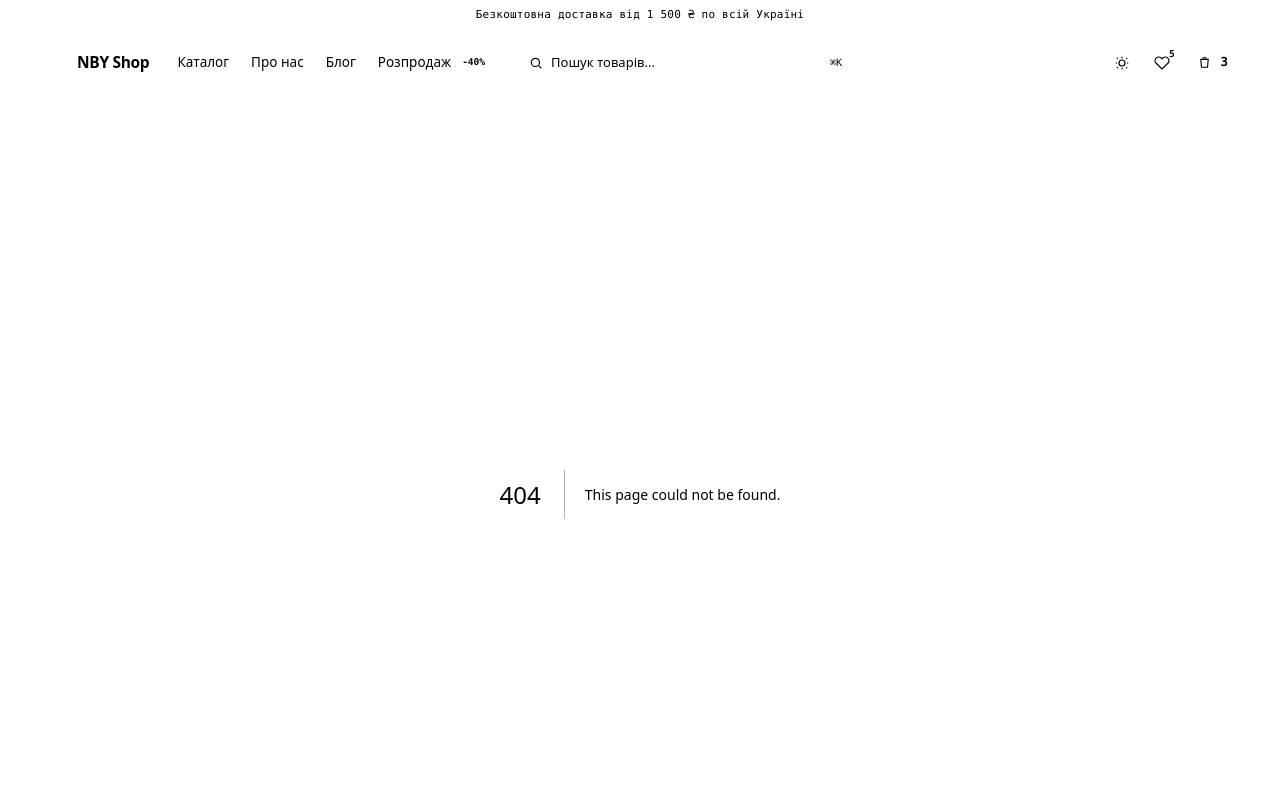
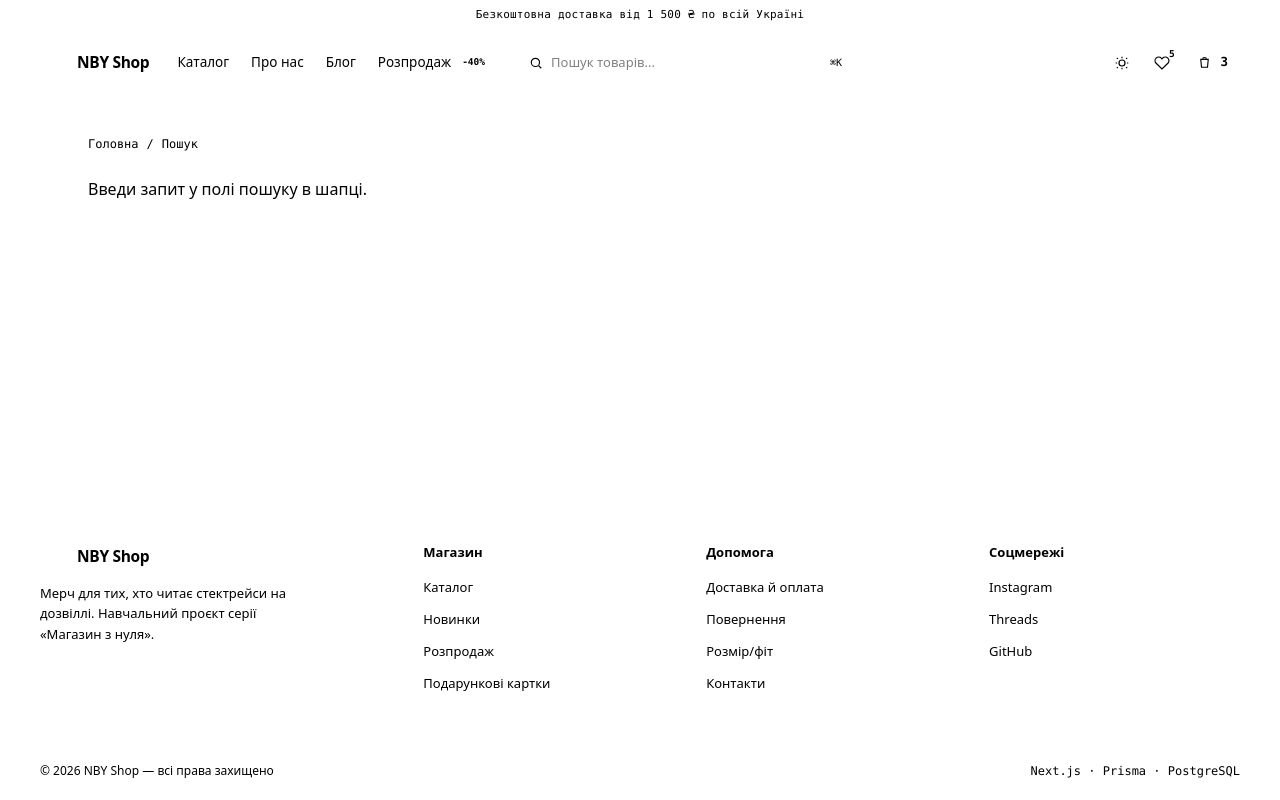
Before and after one commit to nazarenko-by/Posts, a Next.js app in the folder NBY_Shop/: page /search in a window 1280 px wide. Before the commit this address had no page. Shown: the top 800 px of the page. Built offline with nearby package versions, Linux system fonts and the light colour scheme.

Commit message:
post_185: add search

```diff
--- /dev/null
+++ b/NBY_Shop/app/search/page.tsx
@@ -0,0 +1,77 @@
+import Link from "next/link";
+import { prisma } from "@/lib/prisma";
+import { ProductCard } from "@/components/ProductCard";
+
+// Епізод 5 — сторінка результатів пошуку. Наступний крок у search params-конвенції,
+// вже знайомій з episode 4 (params: Promise<{ slug }>): у Next 16 searchParams теж
+// приходить як Promise, тому await перед читанням.
+//
+// Затримка запиту — не мокова "0.42s" з дизайн-кіту, а справжній performance.now()
+// навколо prisma.product.findMany. Кіт малював цифру для вигляду; тут вона реальна
+// і змінюється залежно від запиту.
+//
+// Вимір винесено в окрему async-функцію поза компонентом: eslint-правило
+// react-hooks/purity (нове в eslint-config-next 16) забороняє викликати
+// "нечисті" функції (performance.now, Date.now, Math.random) прямо в тілі
+// компонента/хука — але звичайна допоміжна функція під це правило не підпадає.
+async function searchProducts(query: string) {
+	const start = performance.now();
+	const products = await prisma.product.findMany({
+		where: {
+			status: "PUBLISHED",
+			title: { contains: query, mode: "insensitive" },
+		},
+		orderBy: { createdAt: "desc" },
+	});
+	const latencyMs = performance.now() - start;
+	return { products, latencyMs };
+}
+
+export default async function SearchPage({ searchParams }: { searchParams: Promise<{ q?: string }> }) {
+	const { q } = await searchParams;
+	const query = (q ?? "").trim();
+
+	const { products, latencyMs } =
+		query.length > 0
+			? await searchProducts(query)
+			: { products: [] as Awaited<ReturnType<typeof prisma.product.findMany>>, latencyMs: 0 };
+
+	return (
+		<div className="mx-auto max-w-6xl px-6 py-10">
+			<nav className="mb-6 flex items-center gap-2 font-mono text-[12px] text-fg-subtle">
+				<Link href="/" className="hover:text-fg">
+					Головна
+				</Link>
+				<span>/</span>
+				<span className="text-fg-muted">Пошук</span>
+			</nav>
+
+			{query.length === 0 ? (
+				<p className="text-fg-muted">Введи запит у полі пошуку в шапці.</p>
+			) : (
+				<>
+					<div className="mb-8 flex flex-wrap items-baseline gap-3">
+						<h1 className="text-[26px] font-semibold leading-[1.2] tracking-[-0.02em] text-fg">
+							Результати для «{query}»
+						</h1>
+						<span className="font-mono text-[12.5px] text-fg-subtle">
+							{products.length} {products.length === 1 ? "товар" : "товарів"} · {latencyMs.toFixed(1)} мс
+						</span>
+					</div>
+
+					{products.length === 0 ? (
+						<p className="text-fg-muted">
+							Нічого не знайдено за запитом «{query}». Спробуй іншу назву чи категорію.
+						</p>
+					) : (
+						<div className="grid grid-cols-2 gap-6 md:grid-cols-3 lg:grid-cols-4">
+							{products.map((product) => (
+								<ProductCard key={product.id} product={product} />
+							))}
+						</div>
+					)}
+				</>
+			)}
+		</div>
+	);
+}
--- a/NBY_Shop/components/ShopHeader.tsx
+++ b/NBY_Shop/components/ShopHeader.tsx
@@ -1,8 +1,10 @@
 "use client";
 
-import { useState } from "react";
+import { useEffect, useState } from "react";
+import { useRouter } from "next/navigation";
 import Link from "next/link";
 import { ThemeToggle } from "@/components/ThemeToggle";
+import { useDebounce } from "@/hooks/useDebounce";
 
 // Переклад ShopHeader.dc.html (NBY Shop (Design)/ShopHeader.dc.html) з inline-стилів
 // на Tailwind-класи наших токенів. Структура 1:1 з кітом: announcement strip →
@@ -12,6 +14,13 @@ import { ThemeToggle } from "@/components/ThemeToggle";
 //
 // cart/wishlist рахуються статично (3/5) — реальний стан кошика й обраного
 // приходить в епізодах 7 (кошик) і 9 (wishlist).
+//
+// Пошук (епізод 5) — раніше декоративний <span>, тепер реальний контрольований
+// input. useDebounce (300ms) — той самий hook, що вже був на слайдах постів
+// 169-170 — гасить проміжні onChange під час набору: на /search відправляється
+// лише "заспокоєне" значення, а не кожна натиснута клавіша. Мобільна кнопка-іконка
+// поки лише відкриває/закриває (реальний mobile search overlay — поза скоупом
+// епізоду).
 
 const NAV_LINKS = [
 	{ href: "/", label: "Каталог" },
@@ -21,6 +30,16 @@ const NAV_LINKS = [
 
 export function ShopHeader({ cartCount = 3, wishCount = 5 }: { cartCount?: number; wishCount?: number }) {
 	const [menuOpen, setMenuOpen] = useState(false);
+	const [query, setQuery] = useState("");
+	const debouncedQuery = useDebounce(query, 300);
+	const router = useRouter();
+
+	useEffect(() => {
+		const trimmed = debouncedQuery.trim();
+		if (trimmed.length > 0) {
+			router.push(`/search?q=${encodeURIComponent(trimmed)}`);
+		}
+	}, [debouncedQuery, router]);
 
 	return (
 		<header className="relative z-10 border-b border-border bg-bg font-sans">
@@ -59,7 +78,17 @@ export function ShopHeader({ cartCount = 3, wishCount = 5 }: { cartCount?: numbe
 					</Link>
 				</nav>
 
-				<div className="hidden h-9 max-w-[340px] flex-1 items-center gap-2 rounded-control border border-border bg-bg-subtle px-[11px] md:flex">
+				<form
+					role="search"
+					onSubmit={(e) => {
+						e.preventDefault();
+						const trimmed = query.trim();
+						if (trimmed.length > 0) {
+							router.push(`/search?q=${encodeURIComponent(trimmed)}`);
+						}
+					}}
+					className="hidden h-9 max-w-[340px] flex-1 items-center gap-2 rounded-control border border-border bg-bg-subtle px-[11px] md:flex"
+				>
 					<svg
 						width="14"
 						height="14"
@@ -67,16 +96,23 @@ export function ShopHeader({ cartCount = 3, wishCount = 5 }: { cartCount?: numbe
 						fill="none"
 						stroke="currentColor"
 						strokeWidth="2"
-						className="text-fg-subtle"
+						className="flex-none text-fg-subtle"
 					>
 						<circle cx="11" cy="11" r="7" />
 						<path d="M21 21l-4.5-4.5" />
 					</svg>
-					<span className="flex-1 text-[13px] text-fg-subtle">Пошук товарів...</span>
-					<span className="rounded-[4px] border border-border bg-bg px-[5px] py-[2px] font-mono text-[10px] font-medium text-fg-subtle">
+					<input
+						type="search"
+						value={query}
+						onChange={(e) => setQuery(e.target.value)}
+						placeholder="Пошук товарів..."
+						aria-label="Пошук товарів"
+						className="flex-1 bg-transparent text-[13px] text-fg outline-none placeholder:text-fg-subtle"
+					/>
+					<span className="flex-none rounded-[4px] border border-border bg-bg px-[5px] py-[2px] font-mono text-[10px] font-medium text-fg-subtle">
 						⌘K
 					</span>
-				</div>
+				</form>
 
 				<div className="ml-auto flex flex-none items-center gap-[6px]">
 					<ThemeToggle />
--- /dev/null
+++ b/NBY_Shop/hooks/useDebounce.ts
@@ -0,0 +1,20 @@
+"use client";
+
+import { useEffect, useState } from "react";
+
+// Той самий useDebounce, що вже показали на слайдах постів 169-170 (і в
+// клікабельному демо post_170/index.tsx) — тепер підключаємо його до
+// реального пошуку в шапці магазину, а не лише до навчального прикладу.
+// setTimeout ставить оновлення на delay мс вперед, а cleanup-функція
+// useEffect скасовує попередній таймер щохвилини value змінюється —
+// саме це "з'їдає" проміжні onChange-виклики під час швидкого набору.
+export function useDebounce<T>(value: T, delay: number): T {
+	const [debounced, setDebounced] = useState(value);
+
+	useEffect(() => {
+		const id = setTimeout(() => setDebounced(value), delay);
+		return () => clearTimeout(id);
+	}, [value, delay]);
+
+	return debounced;
+}
```
Also changed, not shown: 1 other file (tests, documents, lock files or other folders).
